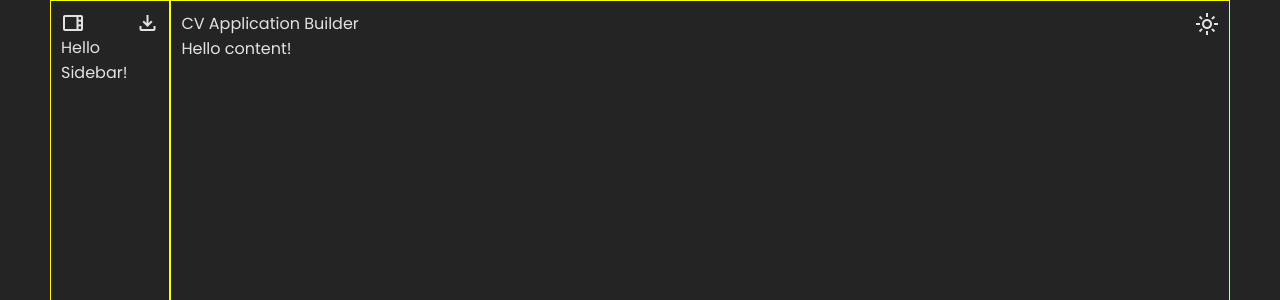
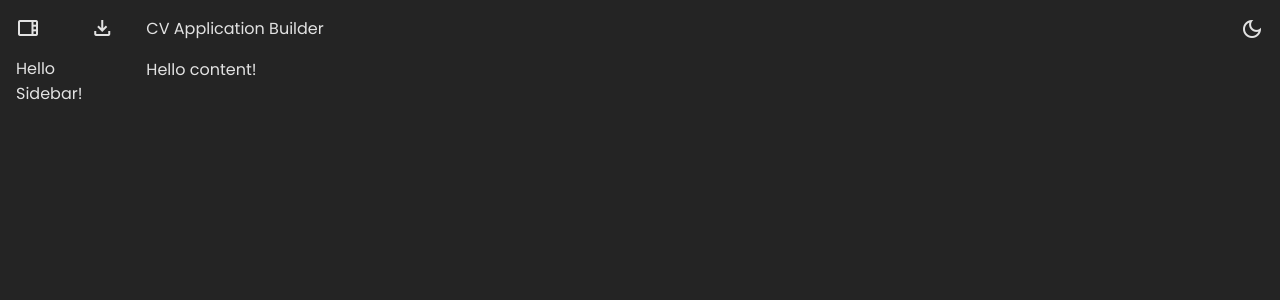
Before and after one commit to jlescarlan11/cv-application, a React (Vite) app: page / in a window 1280 px wide. Shown: the top 300 px of the page. Built offline with nearby package versions, Linux system fonts and the light colour scheme.

Commit message:
fixes the toggling for sidebar

```diff
--- a/src/App.css
+++ b/src/App.css
@@ -5,13 +5,12 @@
 }
 
 .container {
-  padding: 0 50px;
+  padding: 0 1rem;
   display: flex;
+  gap: 2rem;
   width: 100%;
 }
 
 .container > * {
-  border: 1px solid yellow;
   height: 100vh;
-  padding: 10px;
 }
--- a/src/App.jsx
+++ b/src/App.jsx
@@ -5,15 +5,34 @@ import Sidebar from "./components/Sidebar";
 
 function App() {
   const [isSidebarOpen, setIsSidebarOpen] = useState(true);
+  const [isDarkMode, setIsDarkMode] = useState(false);
 
   const toggleSidebar = () => {
     setIsSidebarOpen((prevState) => !prevState);
   };
 
+  const toggleDarkMode = () => {
+    setIsDarkMode((prevState) => !prevState);
+  };
+
+  const rootStyle = isDarkMode
+    ? { backgroundColor: "#fff", color: "#242424" }
+    : {};
+
   return (
-    <div className="container">
-      <Sidebar isSidebarOpen={isSidebarOpen} toggleSidebar={toggleSidebar} />
-      <Content isSidebarOpen={isSidebarOpen} toggleSidebar={toggleSidebar} />
+    <div className="container" style={rootStyle}>
+      <Sidebar
+        isSidebarOpen={isSidebarOpen}
+        toggleSidebar={toggleSidebar}
+        isDarkMode={isDarkMode}
+        toggleDarkMode={toggleDarkMode}
+      />
+      <Content
+        isSidebarOpen={isSidebarOpen}
+        toggleSidebar={toggleSidebar}
+        isDarkMode={isDarkMode}
+        toggleDarkMode={toggleDarkMode}
+      />
     </div>
   );
 }
--- a/src/components/Content.jsx
+++ b/src/components/Content.jsx
@@ -1,13 +1,20 @@
 import Header from "./Header";
 import "./styles/Content.css";
 
-const Content = ({ isSidebarOpen, toggleSidebar }) => {
+const Content = ({
+  isSidebarOpen,
+  toggleSidebar,
+  isDarkMode,
+  toggleDarkMode,
+}) => {
   return (
-    <div className="main-content">
+    <div className="content">
       <Header
         isSidebarOpen={isSidebarOpen}
         toggleSidebar={toggleSidebar}
-        context="mainContent"
+        isDarkMode={isDarkMode}
+        toggleDarkMode={toggleDarkMode}
+        context="content"
       ></Header>
       <p>Hello content!</p>
     </div>
--- a/src/components/Header.jsx
+++ b/src/components/Header.jsx
@@ -1,8 +1,14 @@
 import "./styles/Header.css";
 
-const Header = ({ isSidebarOpen, toggleSidebar, context }) => {
+const Header = ({
+  isSidebarOpen,
+  toggleSidebar,
+  isDarkMode,
+  toggleDarkMode,
+  context,
+}) => {
   const renderIcons = () => {
-    if (context === "mainContent" && !isSidebarOpen) {
+    if (context === "content" && !isSidebarOpen) {
       return (
         <>
           <span className="material-symbols-outlined" onClick={toggleSidebar}>
@@ -30,10 +36,12 @@ const Header = ({ isSidebarOpen, toggleSidebar, context }) => {
     <header>
       <div className="header-left">
         {renderIcons()}
-        {context === "mainContent" && <p>CV Application Builder</p>}
+        {context === "content" && <p>CV Application Builder</p>}
       </div>
-      {context === "mainContent" && (
-        <span className="material-symbols-outlined">light_mode</span>
+      {context === "content" && (
+        <span className="material-symbols-outlined" onClick={toggleDarkMode}>
+          {isDarkMode ? "light_mode" : "dark_mode"}
+        </span>
       )}
     </header>
   );
--- a/src/components/Sidebar.jsx
+++ b/src/components/Sidebar.jsx
@@ -1,12 +1,19 @@
 import "./styles/Sidebar.css";
 import Header from "./Header";
 
-const Sidebar = ({ isSidebarOpen, toggleSidebar }) => {
+const Sidebar = ({
+  isSidebarOpen,
+  toggleSidebar,
+  isDarkMode,
+  toggleDarkMode,
+}) => {
   return (
     <div className="sidebar">
       <Header
         isSidebarOpen={isSidebarOpen}
         toggleSidebar={toggleSidebar}
+        isDarkMode={isDarkMode}
+        toggleDarkMode={toggleDarkMode}
         context="sidebar"
       ></Header>
       <p>Hello Sidebar!</p>
--- a/src/components/styles/Content.css
+++ b/src/components/styles/Content.css
@@ -1,4 +1,4 @@
-.main-content {
+.content {
   width: 100%;
 }
 
--- a/src/components/styles/Header.css
+++ b/src/components/styles/Header.css
@@ -2,4 +2,6 @@ header {
   display: flex;
   justify-content: space-between;
   align-items: center;
+
+  padding: 1rem 0;
 }
```
